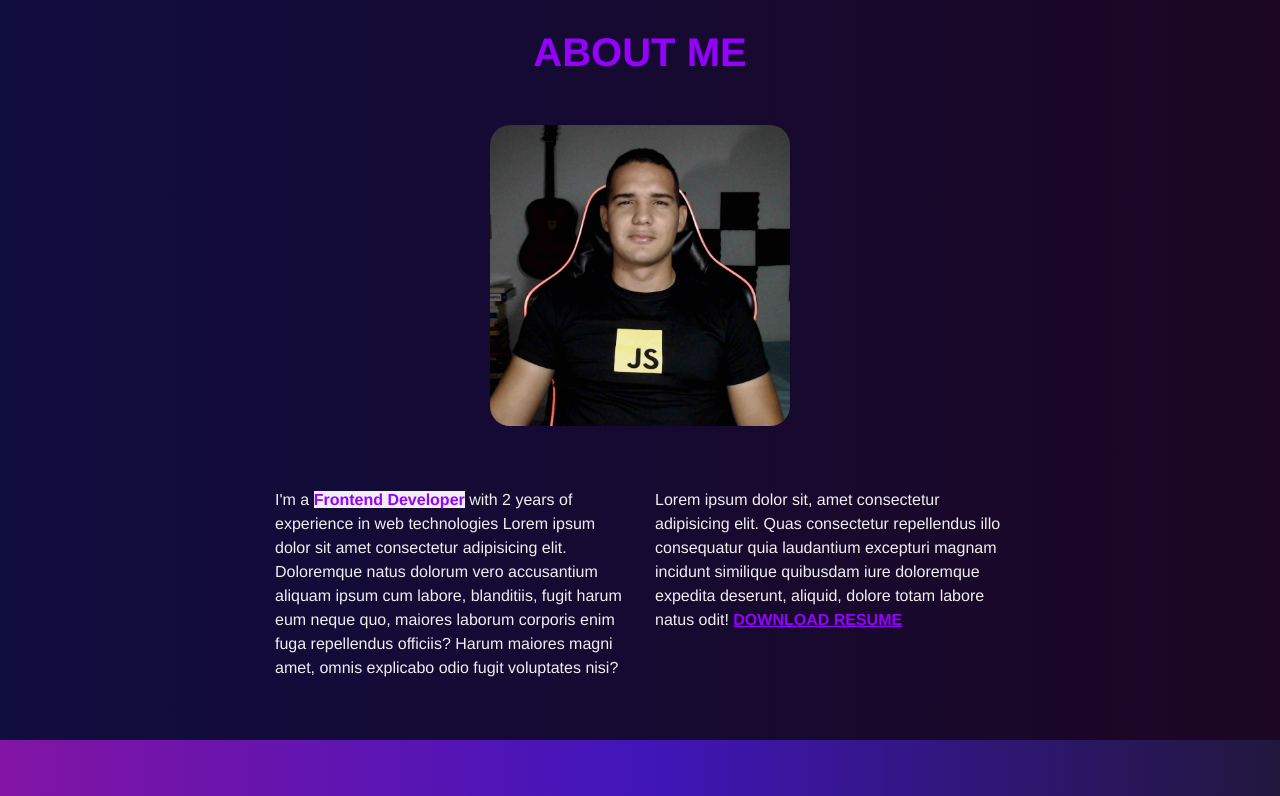
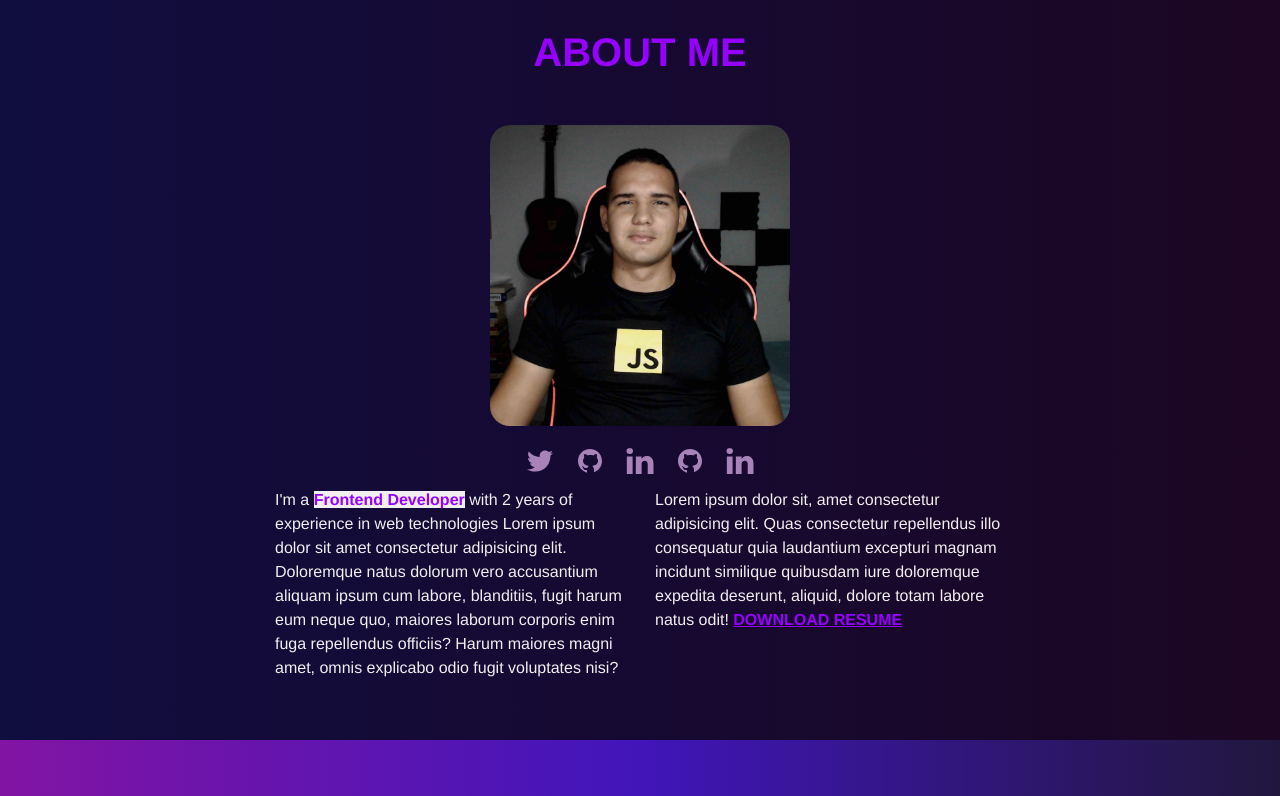
Before and after one commit to Hernan1ro/Personal--Portfolio, a React (Vite) app: page / in a window 1280 px wide. Shown: the part 820-1616 px from the top of the page. Built offline with nearby package versions, Linux system fonts and the light colour scheme.

Commit message:
adding social links to about section

```diff
--- a/src/components/socialMediaLinks/index.css
+++ b/src/components/socialMediaLinks/index.css
@@ -1,7 +1,8 @@
 .social-media__container {
   display: flex;
   justify-content: space-between;
-  gap: 4rem;
+  gap: 2rem;
+  max-width: 23rem;
 }
 .social-icon {
   width: 3rem;
--- a/src/components/socialMediaLinks/index.jsx
+++ b/src/components/socialMediaLinks/index.jsx
@@ -1,5 +1,5 @@
 import "./index.css";
-import { Icon } from "../../components/Icon/Icon";
+import { Icon } from "../Icon/Icon";
 
 const SocialMediaLinks = () => {
   return (
--- a/src/containers/About/index.css
+++ b/src/containers/About/index.css
@@ -7,12 +7,22 @@
   flex-direction: column;
   gap: 5rem;
 }
-
+.about_container {
+  display: flex;
+  flex-direction: column;
+  align-items: center;
+}
+.about__photo-container {
+  padding: 0 2rem;
+  display: flex;
+  flex-direction: column;
+  align-items: center;
+}
 .about__photo {
   border-radius: 2rem;
-  width: 30rem;
-  /* border: 5px solid var(--primary-color); */
-  margin-bottom: 5rem;
+  max-width: 30rem;
+  margin-bottom: 2rem;
+  width: 95%;
 }
 .description-container {
   display: flex;
--- a/src/containers/About/index.jsx
+++ b/src/containers/About/index.jsx
@@ -2,6 +2,7 @@ import React from "react";
 import "./index.css";
 import profile from "../../assets/profile.png";
 import Title from "../../components/Title";
+import SocialMediaLinks from "../../components/SocialMediaLinks";
 
 const About = () => {
   return (
@@ -9,7 +10,10 @@ const About = () => {
       <Title title="About me" />
       <div className="container">
         <div className="about__container">
-          <img className="about__photo" src={profile} alt="Hernán Mercado" />
+          <div className="about__photo-container">
+            <img className="about__photo" src={profile} alt="Hernán Mercado" />
+            <SocialMediaLinks />
+          </div>
           <div className="description-container">
             <p className="about__description">
               I'm a <strong>Frontend Developer</strong> with 2 years of
--- a/src/containers/Footer/index.jsx
+++ b/src/containers/Footer/index.jsx
@@ -2,7 +2,7 @@ import React from "react";
 import PinIcon from "../../components/Icon/PinIcon.jsx";
 import EmailIcon from "../../components/Icon/Email.jsx";
 import NavPage from "../../components/NavPage";
-import SocialMediaLinks from "../../components/socialMediaLinks";
+import SocialMediaLinks from "../../components/SocialMediaLinks";
 
 import "./index.css";
 
```
